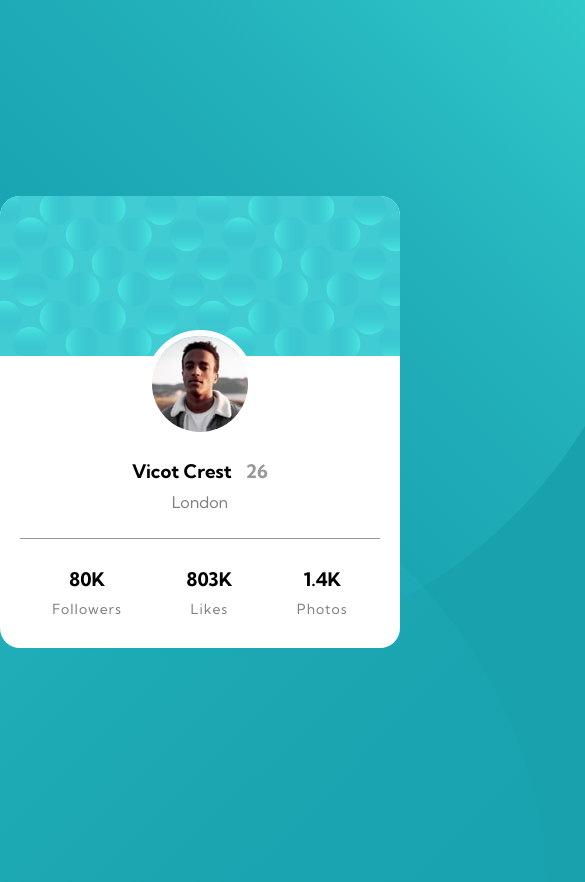
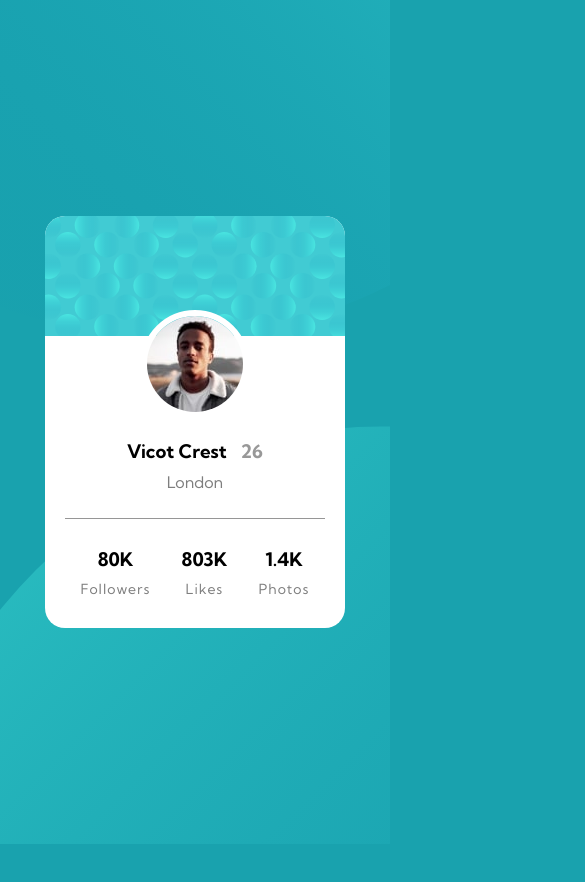
Before and after one commit to TohirDev/profile-card, a plain HTML site: page index.html in a window 390 px wide. Shown: the top 882 px of the page, 585 px wide, since content can reach past the window. After the commit the page ends 844 px from the top, so only its background shows below. Drawn offline with Linux system fonts and the light colour scheme.

Commit message:
responsive done

```diff
--- a/index.css
+++ b/index.css
@@ -7,6 +7,11 @@ body {
   display: grid;
   place-items: center;
   height: 100vh;
+  position: relative;
+}
+html {
+  height: 100vh;
+  overflow: hidden;
 }
 
 .bottom-image {
@@ -94,3 +99,28 @@ body {
   opacity: 0.5;
   letter-spacing: 1px;
 }
+
+@media only screen and (max-width: 1000px) {
+  .bottom-image {
+    position: absolute;
+    bottom: -35rem;
+    right: -30rem;
+  }
+
+  .top-image {
+    position: absolute;
+    top: -40rem;
+    left: -20rem;
+  }
+}
+
+@media only screen and (max-width: 450px) {
+  .card {
+    width: 300px;
+  }
+}
+@media only screen and (max-width: 320px) {
+  .card {
+    width: 200px;
+  }
+}
```
